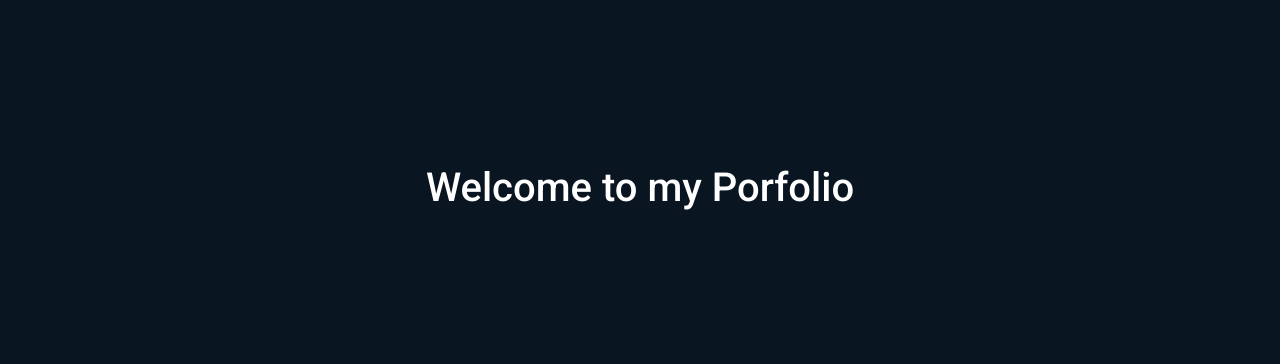
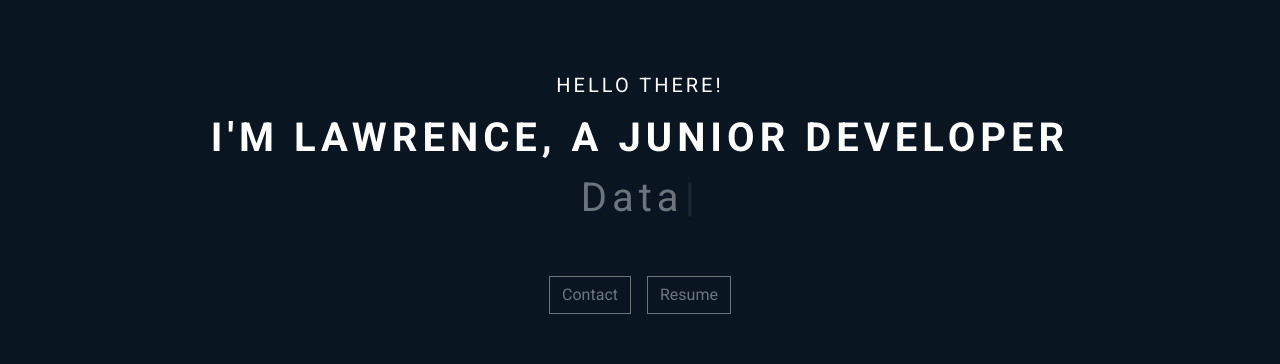
Before and after one commit to lawrenceprieto/web-porfolio-react, a React (Vite) app: page / in a window 1280 px wide. Shown: the part 208-572 px from the top of the page. Built offline with nearby package versions, Linux system fonts and the light colour scheme.

Commit message:
update herobanner

```diff
--- a/src/components/herobanner/herobanner.css
+++ b/src/components/herobanner/herobanner.css
@@ -1,6 +1,7 @@
 .home {
     background-color: #091521;
     min-height: 100vh;
+    text-align: center;
     width: 100%;
     display: flex;
     flex-direction: column;
--- a/src/components/herobanner/herobanner.jsx
+++ b/src/components/herobanner/herobanner.jsx
@@ -1,11 +1,27 @@
 import "./herobanner.css"
+import Typewriter from 'typewriter-effect'
 
 function Herobanner() {
     return (
         <>
             <div className="home" id="home">
                 <div className="">
-                    <h1 className="">Welcome to my Porfolio</h1>
+                    <div className="text-uppercase pb-2" style={{fontSize: "20px", letterSpacing: "3px" }}>Hello There!</div>
+                    <div className="text-uppercase fw-bold" style={{fontSize: "40px", letterSpacing: "5px"}}>i'm Lawrence, a junior developer</div>
+                    <div className="text-secondary" style={{fontSize: "40px", letterSpacing: "5px"}}>
+                        <Typewriter
+                            options={{
+                            strings: ['Front-End Developer', 'Data Entry Specialist', "Web Researcher"],
+                            pauseFor: (300),
+                            autoStart: true,
+                            loop: true,
+                            }}
+                        />
+                    </div>
+                </div>
+                <div className="d-flex gap-3 mt-5">
+                    <button className="btn btn-outline-secondary" style={{borderRadius: "0%"}}>Contact</button>
+                    <button className="btn btn-outline-secondary" style={{borderRadius: "0%"}}>Resume</button>
                 </div>
             </div>
         </>
```
